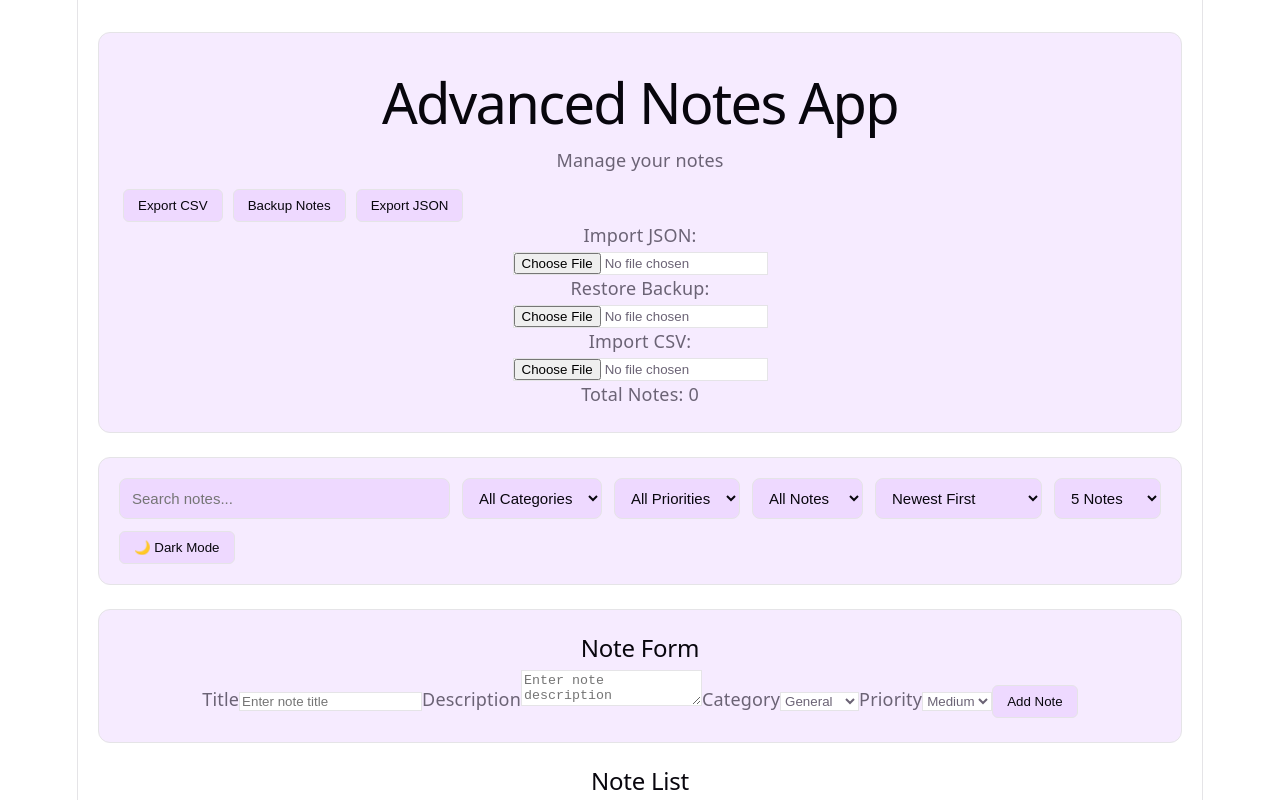
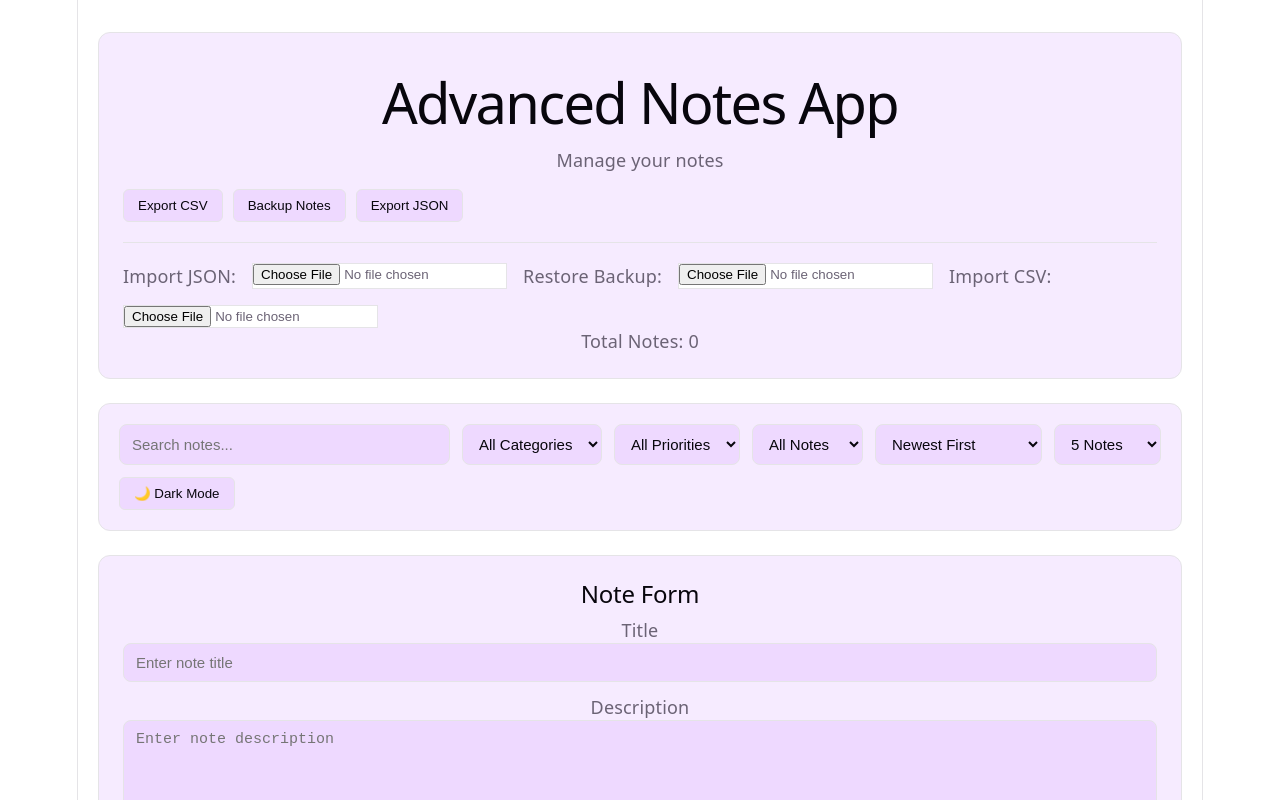
Before and after one commit to abhi12012/react-advanced-note-app, a React (Vite) app: page / in a window 1280 px wide. Shown: the top 800 px of the page. Built offline with nearby package versions, Linux system fonts and the light colour scheme.

Commit message:
feat: complete note description field

```diff
--- a/src/App.css
+++ b/src/App.css
@@ -24,6 +24,18 @@
   gap: 10px;
   margin-top: 16px;
 }
+
+
+
+.import-section {
+  display: flex;
+  flex-wrap: wrap;
+  gap: 16px;
+  margin-top: 20px;
+  padding-top: 20px;
+  border-top: 1px solid var(--border);
+}
+
 
 
 
@@ -72,6 +84,26 @@
 }
 
 
+.form-input {
+  width: 100%;
+  box-sizing: border-box;
+  padding: 10px 12px;
+  margin-bottom: 12px;
+  border: 1px solid var(--border);
+  border-radius: 8px;
+  background: var(--accent-bg);
+  color: var(--text-h);
+  font-size: 15px;
+}
+
+
+textarea.form-input {
+  min-height: 120px;
+  resize: vertical;
+}
+
+
+
 button {
   padding: 8px 14px;
   border: 1px solid var(--border);
--- a/src/App.jsx
+++ b/src/App.jsx
@@ -235,6 +235,7 @@ setNote(initialNote);
 </div>
 
 
+<div className="import-section">
 
 <p>Import JSON:</p>
 
@@ -386,6 +387,9 @@ importedNotes.forEach((note) => {
 />
 
 
+</div>
+
+
 
         <p>Total Notes: {notes.length}</p>
       </Header>
--- a/src/components/NoteForm.jsx
+++ b/src/components/NoteForm.jsx
@@ -37,6 +37,7 @@ if (event.key === "Escape") {
 </label>
 
       <input
+       className="form-input"
         id="note-title"
         name="title"
         type="text"
@@ -61,6 +62,7 @@ if (event.key === "Escape") {
 </label>
 
       <textarea
+      className="form-input"
         id="note-description"
         name="description"
         placeholder="Enter note description"
@@ -76,6 +78,7 @@ if (event.key === "Escape") {
 </label>
 
       <select
+      className="form-input"
       id="note-category"
   name="category"
   value={note.category}
@@ -97,6 +100,7 @@ if (event.key === "Escape") {
 </label>
 
 <select
+className="form-input"
 id="note-priority"
   name="priority"
   value={note.priority}
```
